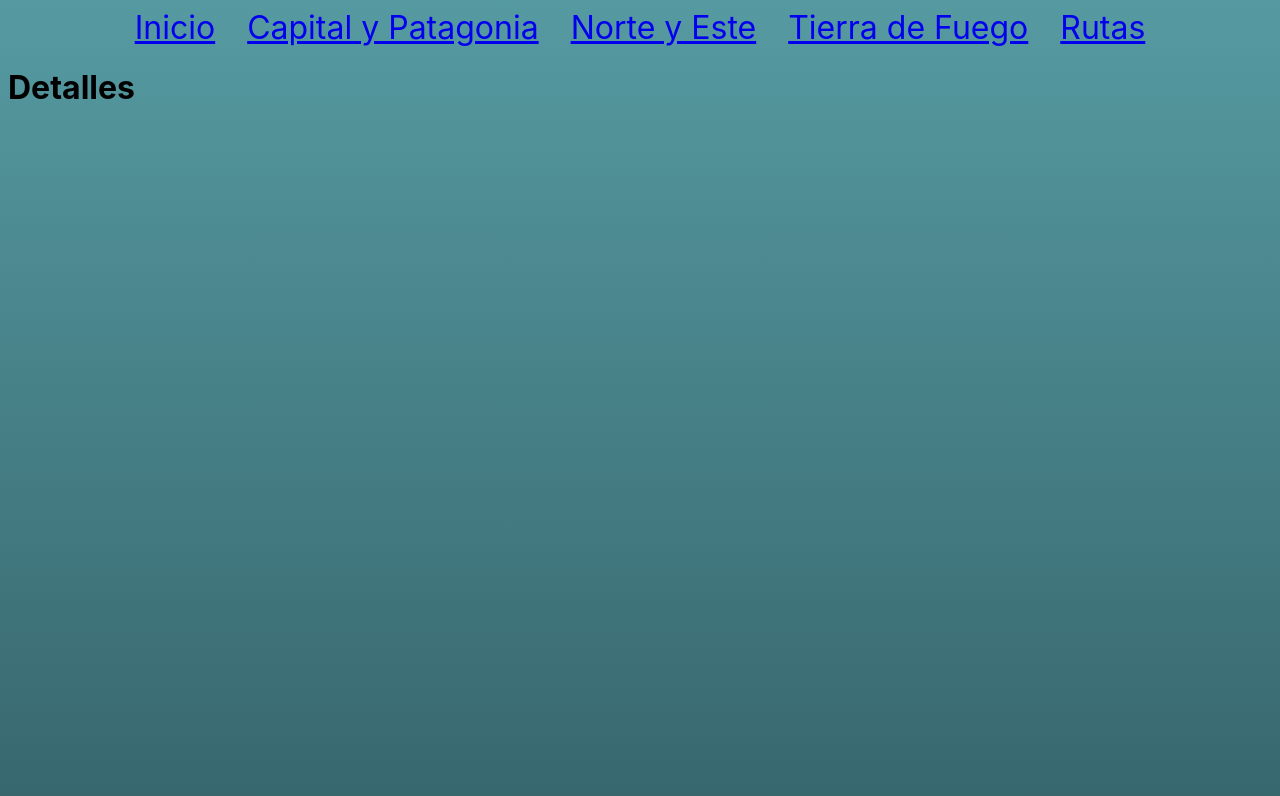
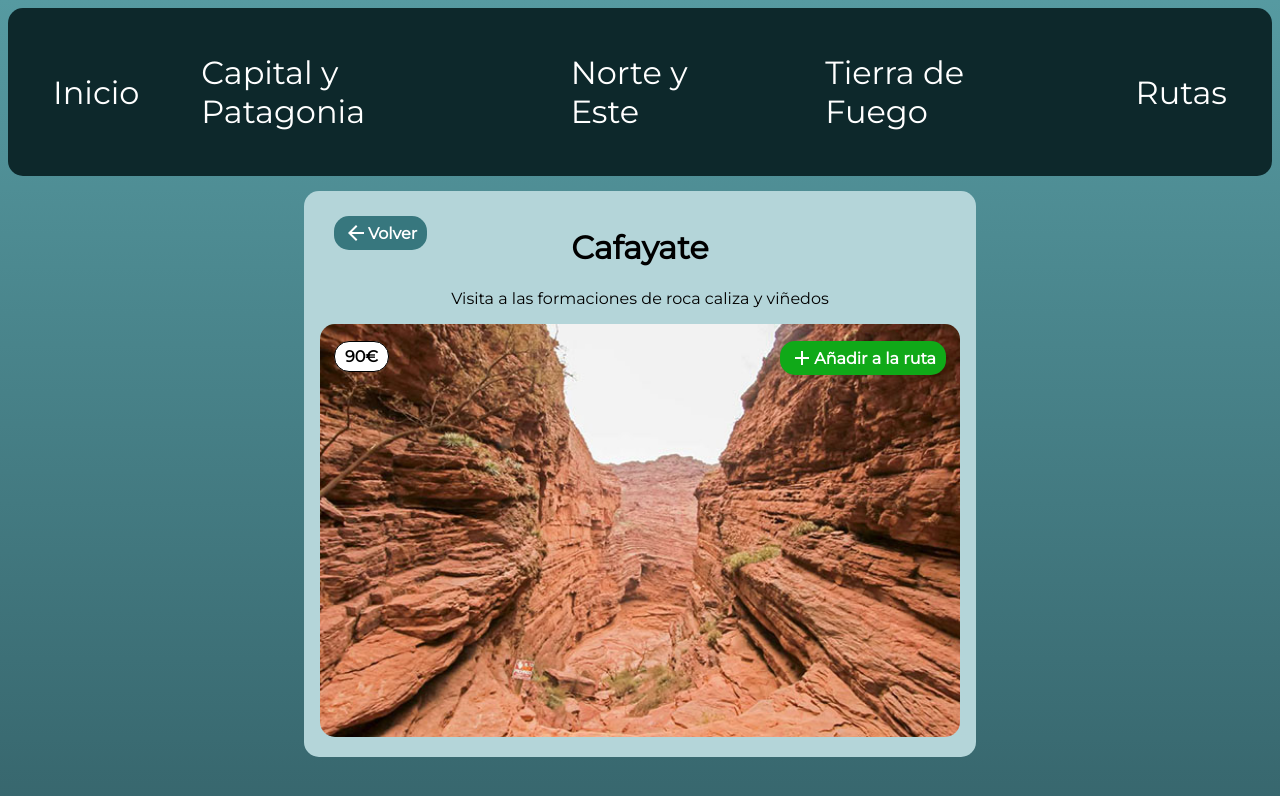
Before and after one commit to krutzzio/rutas-argentinas, a React (Create React App) app: page /detalles/1 in a window 1280 px wide. Shown: the top 796 px of the page. Built offline with nearby package versions, Linux system fonts and the light colour scheme.

Commit message:
avançant

```diff
--- a/package.json
+++ b/package.json
@@ -3,6 +3,10 @@
   "version": "0.1.0",
   "private": true,
   "dependencies": {
+    "@emotion/react": "^11.11.1",
+    "@emotion/styled": "^11.11.0",
+    "@mui/icons-material": "^5.14.18",
+    "@mui/material": "^5.14.18",
     "@testing-library/jest-dom": "^5.17.0",
     "@testing-library/react": "^13.4.0",
     "@testing-library/user-event": "^13.5.0",
--- a/public/index.html
+++ b/public/index.html
@@ -1,14 +1,15 @@
 <!DOCTYPE html>
 <html lang="en">
+
 <head>
   <meta charset="utf-8" />
   <link rel="icon" href="%PUBLIC_URL%/favicon.ico" />
   <meta name="viewport" content="width=device-width, initial-scale=1" />
   <meta name="theme-color" content="#000000" />
-    <meta
-      name="description"
-      content="Web site created using create-react-app"
-    />
+  <meta name="description" content="Web site created using create-react-app" />
+  <link rel="stylesheet" href="https://fonts.googleapis.com/css2?family=Montserrat">
+  <link rel="stylesheet" href="https://fonts.googleapis.com/icon?family=Material+Icons" />
+
   <link rel="apple-touch-icon" href="%PUBLIC_URL%/logo192.png" />
   <!--
       manifest.json provides metadata used when your web app is installed on a
@@ -26,6 +27,7 @@
     -->
   <title>React App</title>
 </head>
+
 <body>
   <noscript>You need to enable JavaScript to run this app.</noscript>
   <div id="root"></div>
@@ -40,4 +42,5 @@
       To create a production bundle, use `npm run build` or `yarn build`.
     -->
 </body>
+
 </html>
--- /dev/null
+++ b/src/Components/Detalle.css
@@ -0,0 +1,73 @@
+.detalles{
+    position: relative;
+    text-align: center;
+    margin: 15px auto;
+    background-color: #b4d5d9;
+    border-radius: 15px;
+    width: 50vw;
+    padding: 1em;
+}
+
+.detalles img{
+    width: 100%;
+    border-radius: 15px;
+}
+
+.precio{
+    position: absolute;
+    top:150px;
+    left: 30px;
+    background-color: white;
+    border: 1px solid black;
+    padding: 5px 10px;
+    border-radius: 15px;
+    font-weight: bold;
+}
+
+.boton{
+    position: absolute;
+    display: flex;
+    align-items: center;
+    top:150px;
+    right: 30px;
+    color: white;
+    padding: 5px 10px;
+    border-radius: 15px;
+    font-weight: bold;
+    cursor: pointer;
+    transition: 0.2s;
+}
+
+.añadir{
+    background-color:#10a918;
+}
+
+.añadir:hover{
+    background-color:#0c7411;
+}
+
+.eliminar{
+    background-color:#b02525;
+}
+
+.eliminar:hover{
+    background-color:#7c0707;
+}
+
+.volver{
+    position: absolute;
+    top: 25px;
+    left: 30px;
+    background-color:#37777e;
+    color: white;
+    padding: 5px 10px;
+    border-radius: 15px;
+    font-weight: bold;
+}
+
+.volver a{
+    display: flex;
+    align-items: center;
+    text-decoration: none;
+    color: white;
+}
--- a/src/Components/Detalle.jsx
+++ b/src/Components/Detalle.jsx
@@ -1,10 +1,50 @@
+import EXCURSIONES from "../Constants/excursiones"
+
+import { useParams } from "react-router"
+import { Link } from "react-router-dom"
+
+import "./Detalle.css"
+import AddIcon from '@mui/icons-material/Add';
+import RemoveIcon from '@mui/icons-material/Remove';
+import ArrowBackIcon from '@mui/icons-material/ArrowBack';
+import { useState } from "react";
 
 
 export function Detalle() {
 
+    const { id } = useParams()
+
+    const excursionDetalle = EXCURSIONES.find((elem) => {
+        return elem.id === Number(id)
+    })
+
+    const imgDetalle = require(`../images/${excursionDetalle.imagen}`)
+
+    const [añadido, setAñadido] = useState(false)
+
     return (
-        <div className="">
-            <h1>Detalles</h1>
+        <div className="detalles">
+            <h1>{excursionDetalle.nombre}</h1>
+            <p>{excursionDetalle.servicio}</p>
+            <img src={imgDetalle} alt={`Imagen de ${excursionDetalle.nombre}`} />
+            <div className="precio">{`${excursionDetalle.precio}€`}</div>
+            {
+                añadido
+                    ? (<div className="boton eliminar" onClick={() => setAñadido(false)}>
+                        <RemoveIcon />
+                        Eliminar de la ruta
+                    </div>)
+                    : (<div className="boton añadir" onClick={() => setAñadido(true)}>
+                        <AddIcon />Añadir a la ruta
+                    </div>)
+            }
+            <div className="volver">
+                <Link to={`/excursiones/${excursionDetalle.zona}`}>
+                    <ArrowBackIcon />
+                    Volver
+                </Link>
+            </div>
+
         </div>
     )
 }
--- a/src/Components/Excursion.css
+++ b/src/Components/Excursion.css
@@ -1,5 +1,4 @@
 .excursion {
-    border: 1px solid black;
     border-radius: 15px;
     padding: 10px;
     text-align: center;
@@ -31,14 +30,12 @@
     right: 5%;
     height: 30px;
     transition: 0.2s;
-    font-weight: 500;
+    font-weight: 600;
 }
 
 .link:hover{
     background-color:#569aa1;
 }
-
-
 
 .excursion img {
     width: 100%;
@@ -46,5 +43,5 @@
 }
 
 h2 {
-    font-weight: 500;
+    font-weight: 700;
 }
--- a/src/Components/Nav.css
+++ b/src/Components/Nav.css
@@ -1,7 +1,25 @@
-.Navbar{
+.Navbar {
     display: flex;
     justify-content: center;
     gap: 1em;
     align-items: center;
     font-size: 2em;
+    background-color: #0d282b;
+    padding: 30px;
+    border-radius: 15px;
 }
+
+.Navbar a {
+    text-decoration: none;
+    color:white;
+    border-radius: 15px;
+    padding: 15px;
+}
+
+.Navbar a:hover {
+    background-color: #0f4e52;
+}
+
+.active{
+    background-color: #1e4043;
+}
--- /dev/null
+++ b/src/Context/Context.jsx
@@ -0,0 +1,6 @@
+import { createContext } from "react";
+
+
+const Context = createContext();
+
+export default Context;
--- a/src/index.css
+++ b/src/index.css
@@ -1,7 +1,6 @@
 body {
-  font-family: -apple-system, BlinkMacSystemFont, 'Segoe UI', 'Roboto', 'Oxygen',
-    'Ubuntu', 'Cantarell', 'Fira Sans', 'Droid Sans', 'Helvetica Neue',
-    sans-serif;
+
+  font-family: 'Montserrat', serif;
   -webkit-font-smoothing: antialiased;
   -moz-osx-font-smoothing: grayscale;
   background: linear-gradient(#569aa1, #37666d);
@@ -9,8 +8,3 @@ body {
   height: 100%;
   min-height: 100vh;
 }
-
-code {
-  font-family: source-code-pro, Menlo, Monaco, Consolas, 'Courier New',
-    monospace;
-}
```
Also changed, not shown: src/Context/Provider.jsx (added, +12 -0 lines), 1 other file (tests, documents, lock files or other folders). Lines whose indentation alone changed are shown as unchanged.
